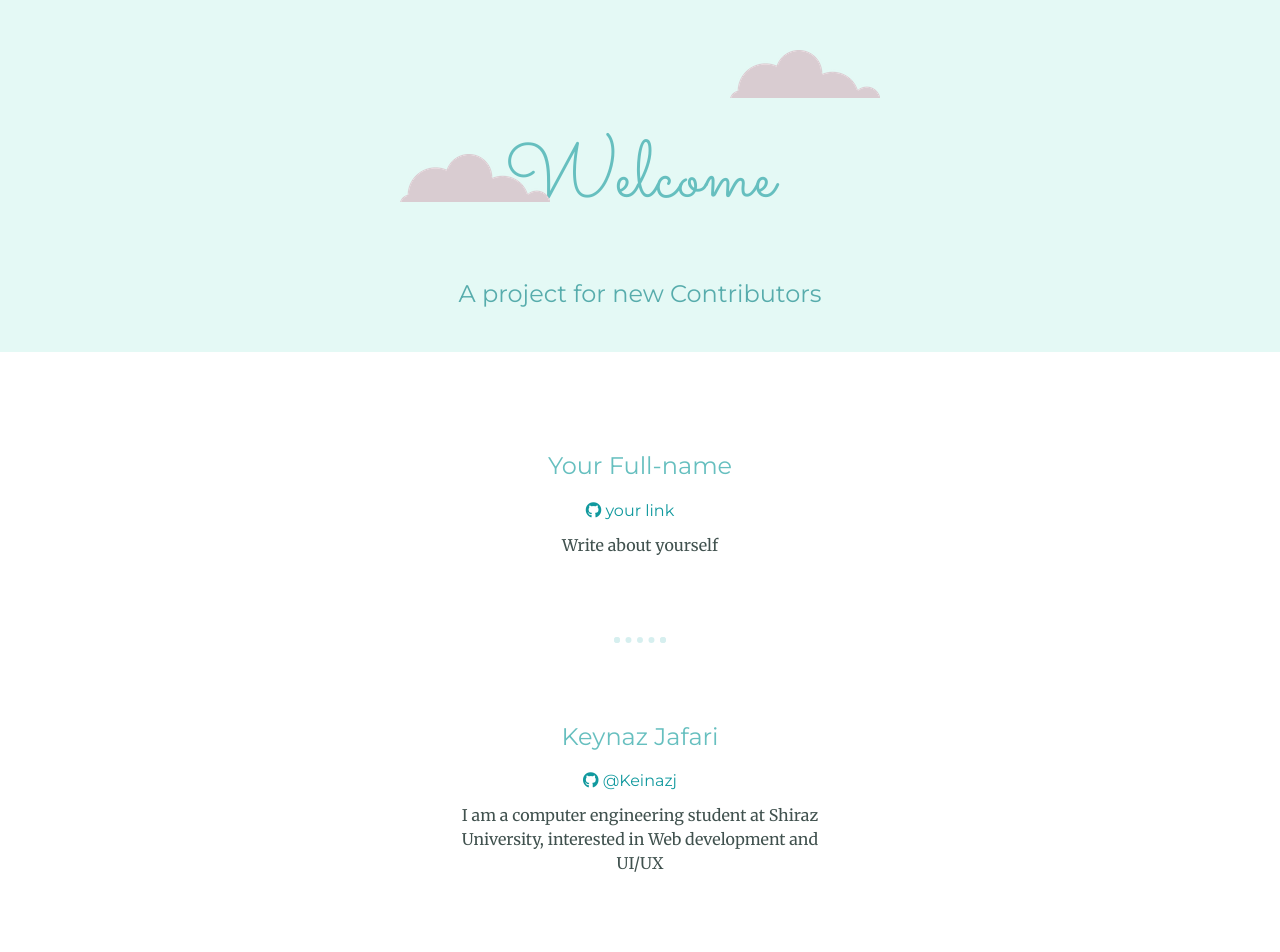
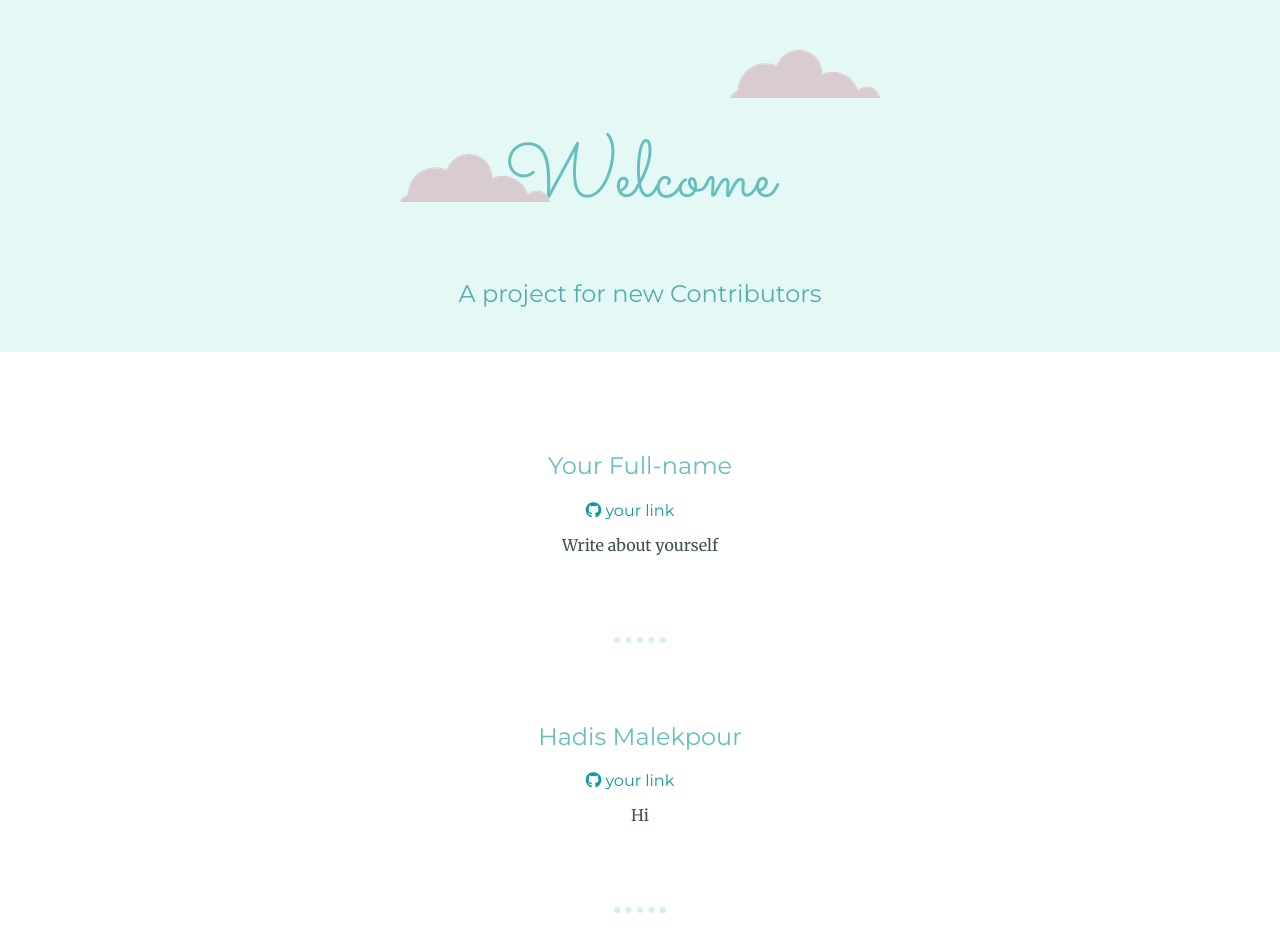
Before and after one commit to HosseinrezaAk/Contribute-Here, a plain HTML site: page index.html in a window 1280 px wide. Shown: the top 952 px of the page. Drawn offline with nearby package versions, Linux system fonts and the light colour scheme.

Commit message:
add card

```diff
--- a/index.html
+++ b/index.html
@@ -52,6 +52,20 @@
     <!-- ________ *YOUR NAME* Contributor card END ________  -->
 
     <!-- <<<<<<<<<< ~~~~~~~~~~~~~~ Paste your card Under this Comment ~~~~~~~~~~~~~~ >>>>>>>>>> -->
+
+
+    <div class="profile">
+      <h2>Hadis Malekpour </h2>
+      <div class="contact">
+        <i class="fab fa-github"></i>
+        <a class="top-link" href="https://github.com/asalGitHubb" target="asalGitHubb">your link</a>
+      </div>
+
+      <p class="intro"> Hi
+
+      </p>
+    </div>
+    <hr>
 
 
     <!-- ________ Keynaz Contributor card END ________  -->
```
